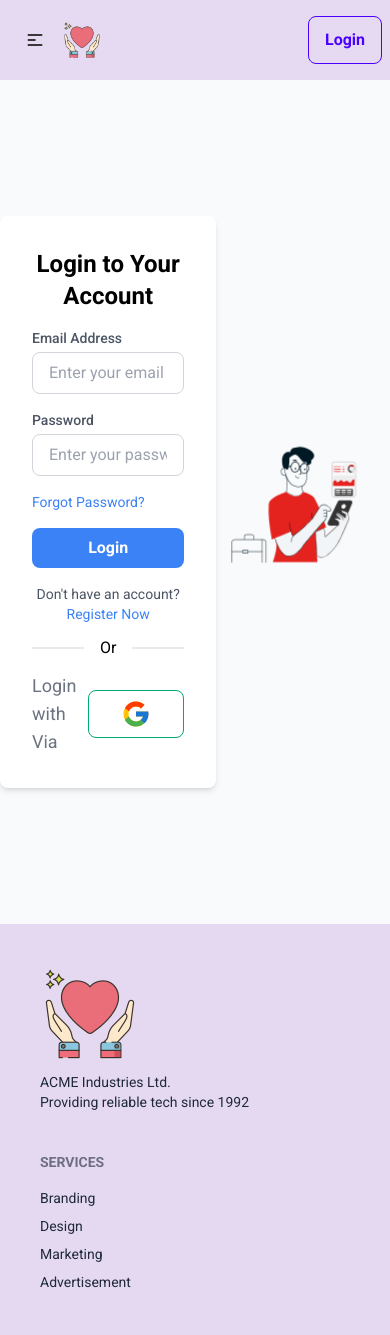
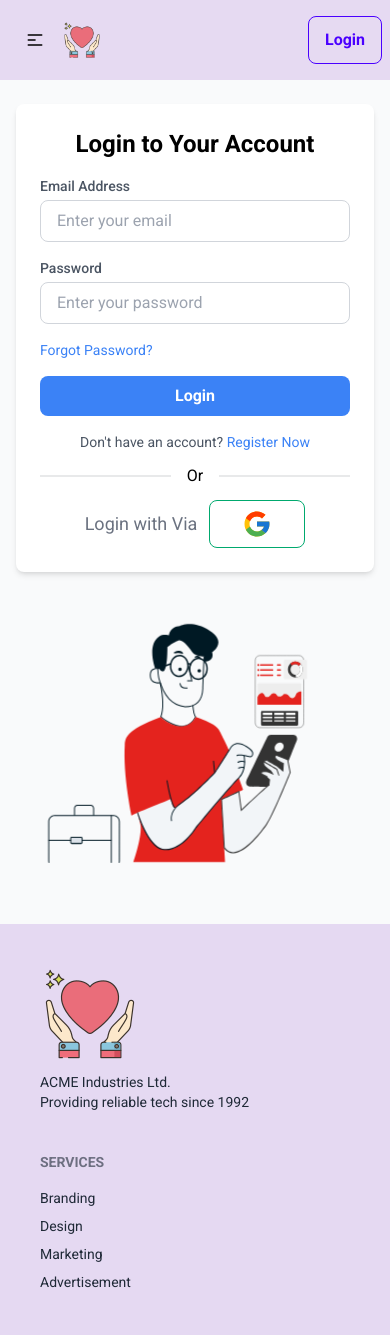
Before and after one commit to robiulislam74/Volunteer_Management_Client_Sites, a React (Vite) app: page /login in a window 390 px wide. Shown: the top 1335 px of the page. Built offline with nearby package versions, Linux system fonts and the light colour scheme; no server answers; a web font is replaced by a local one.

Commit message:
At last,my project Register and Login page responsivness fixed here and finally done my project

```diff
--- a/src/Pages/LogIn/Login.jsx
+++ b/src/Pages/LogIn/Login.jsx
@@ -40,13 +40,25 @@ const Login = () => {
   }
 
   return (
-    <div className={`min-h-screen flex items-center justify-center ${theme==="light"?"bg-gray-50":"bg-[#000000]"}`}>
+    <div
+      className={`min-h-screen flex flex-col md:flex-row items-center justify-center px-4 md:px-8 lg:px-16 ${theme === "light" ? "bg-gray-50" : "bg-[#000000]"
+        }`}
+    >
       <Helmet>
         <title>Volunteer | {paths}</title>
       </Helmet>
-      {/* className={`text-2xl font-bold text-center lg:mb-6 ${theme==="light"?"text-black":"text-black"}`} */}
-      <div className={`${theme==="light"?"bg-white":"bg-gray-900 border border-gray-800"} shadow-md rounded-lg p-8 w-full max-w-md`}>
-        <h2 className={`text-2xl font-semibold ${theme==="light"?"text-black":"text-white"} text-center mb-4`}>
+
+      {/* Login Form */}
+      <div
+        className={`${theme === "light"
+            ? "bg-white"
+            : "bg-gray-900 border border-gray-800"
+          } shadow-md rounded-lg p-6 md:mt-0 mt-6 md:p-8 w-full max-w-md`}
+      >
+        <h2
+          className={`text-2xl font-semibold ${theme === "light" ? "text-black" : "text-white"
+            } text-center mb-4`}
+        >
           Login to Your Account
         </h2>
         <form onSubmit={handleSignIn}>
@@ -86,7 +98,7 @@ const Login = () => {
             />
           </div>
 
-          {/* Remember Me */}
+          {/* Forgot Password */}
           <div className="flex items-center justify-between mb-4">
             <a
               href="/forgot-password"
@@ -105,9 +117,9 @@ const Login = () => {
           </button>
         </form>
 
-        {/* Link to Register */}
+        {/* Register Link */}
         <p className="text-sm text-gray-600 text-center mt-4">
-          Don't have an account?{' '}
+          Don't have an account?{" "}
           <a
             href="/register"
             className="text-blue-500 hover:underline focus:outline-none"
@@ -115,12 +127,23 @@ const Login = () => {
             Register Now
           </a>
         </p>
-        <div>
+
+        {/* Google Login */}
+        <div className="mt-4">
           <GoogleLogin></GoogleLogin>
         </div>
       </div>
-      <Lottie className='w-[500px]' animationData={singIn_Lotte} loop={true}></Lottie>
+
+      {/* Lottie Animation */}
+      <div className="flex-1 w-full max-w-sm md:max-w-md lg:max-w-lg mt-8 md:mt-0 md:ml-8">
+        <Lottie
+          className="w-full"
+          animationData={singIn_Lotte}
+          loop={true}
+        ></Lottie>
+      </div>
     </div>
+
   )
 }
 
--- a/src/Pages/Registration/Registration.jsx
+++ b/src/Pages/Registration/Registration.jsx
@@ -11,7 +11,7 @@ import Swal from 'sweetalert2'
 import { Helmet } from 'react-helmet-async'
 
 const Registration = () => {
-    const { createSingUp,theme } = useContext(AuthContext)
+    const { createSingUp, theme } = useContext(AuthContext)
     const navigate = useNavigate()
     const location = useLocation()
     const locations = useLocation()
@@ -75,12 +75,25 @@ const Registration = () => {
     }
 
     return (
-        <div className={`min-h-screen flex items-center justify-center py-16 ${theme==="light"?"bg-gray-50":"bg-[#000000]"}`}>
+        <div
+            className={`min-h-screen flex flex-col md:flex-row items-center justify-center py-8 md:py-16 px-4 ${theme === "light" ? "bg-gray-50" : "bg-[#000000]"
+                }`}
+        >
             <Helmet>
                 <title>Volunteer | {paths}</title>
             </Helmet>
-            <div className={`${theme==="light"?"bg-white":"bg-gray-900 border border-gray-800"} flex-1 shadow-md rounded-lg p-8 w-full max-w-md`}>
-                <h2 className={`text-2xl font-semibold ${theme==="light"?"text-black":"text-white"} text-center mb-4`}>
+
+            {/* Form Section */}
+            <div
+                className={`${theme === "light"
+                        ? "bg-white"
+                        : "bg-gray-900 border border-gray-800"
+                    } flex-1 shadow-md rounded-lg p-6 md:p-8 w-full max-w-md`}
+            >
+                <h2
+                    className={`text-2xl font-semibold ${theme === "light" ? "text-black" : "text-white"
+                        } text-center mb-4`}
+                >
                     Create an Account
                 </h2>
                 <form onSubmit={handleRegistration}>
@@ -152,24 +165,6 @@ const Registration = () => {
                         />
                     </div>
 
-                    {/* Confirm Password */}
-                    {/* <div className="mb-4">
-                        <label
-                            htmlFor="confirmPassword"
-                            className="block text-sm font-medium text-gray-600 mb-1"
-                        >
-                            Confirm Password
-                        </label>
-                        <input
-                            type="password"
-                            id="confirmPassword"
-                            name="confirmPassword"
-                            placeholder="Confirm your password"
-                            required
-                            className="w-full px-4 py-2 border border-gray-300 rounded-lg text-gray-700 focus:outline-none focus:ring focus:ring-blue-200"
-                        />
-                        </div> */}
-
                     {/* Submit Button */}
                     <button
                         type="submit"
@@ -181,7 +176,7 @@ const Registration = () => {
 
                 {/* Link to Login */}
                 <p className="text-sm text-gray-600 text-center mt-4">
-                    Already have an account?{' '}
+                    Already have an account?{" "}
                     <a
                         href="/login"
                         className="text-blue-500 hover:underline focus:outline-none"
@@ -190,12 +185,17 @@ const Registration = () => {
                     </a>
                 </p>
             </div>
-            <div>
-                <Lottie className='flex-1 w-[500px]' animationData={register_lotte} loop={true}>
-                </Lottie>
+
+            {/* Animation Section */}
+            <div className="flex-1 w-full max-w-md md:max-w-lg lg:max-w-xl mt-8 md:mt-0 md:ml-8">
+                <Lottie
+                    className="w-full"
+                    animationData={register_lotte}
+                    loop={true}
+                ></Lottie>
             </div>
+        </div>
 
-        </div>
     )
 }
 
```
